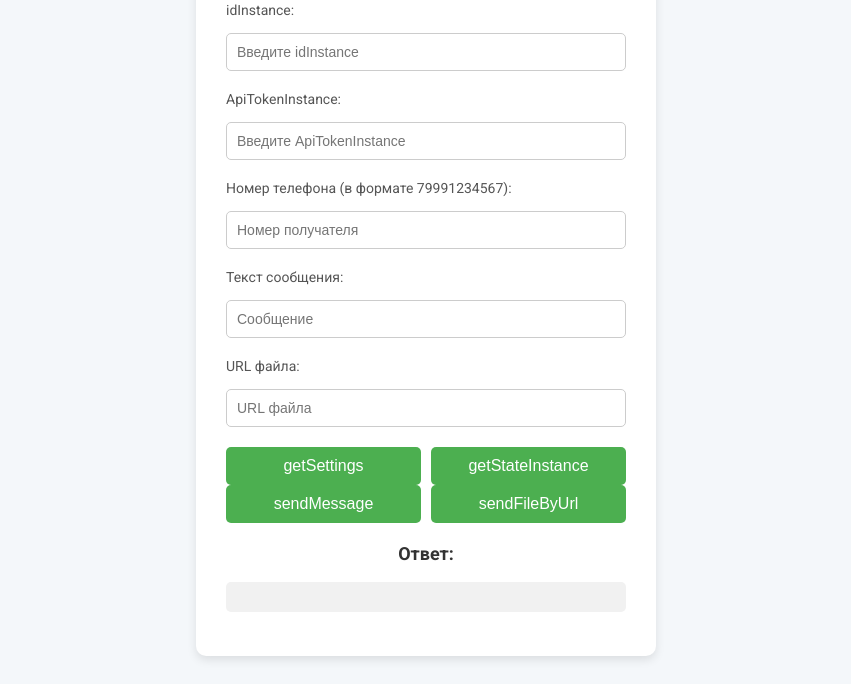
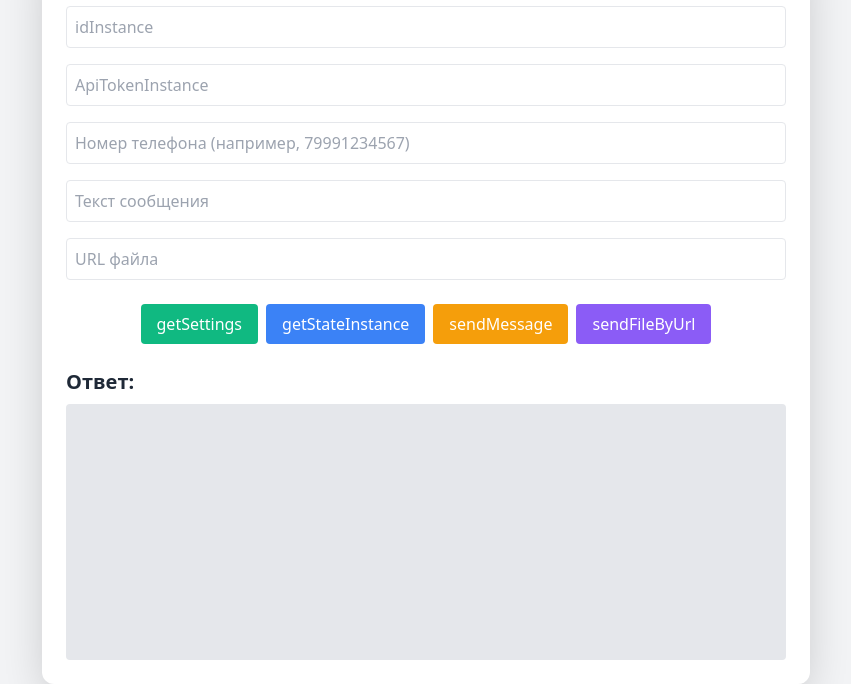
Before and after one commit to riet-create/green-api-test, a website: page index.html in a window 1280 px wide. Shown: the part 118-802 px from the top of the page, without its empty margins (214-1065 px from the left). Drawn offline with nearby package versions, Linux system fonts and the light colour scheme.

Commit message:
Обновлён дизайн и исправлены ошибки

```diff
--- a/index.html
+++ b/index.html
@@ -1,132 +1,36 @@
 <!DOCTYPE html>
 <html lang="ru">
 <head>
-    <meta charset="UTF-8">
-    <meta name="viewport" content="width=device-width, initial-scale=1.0">
-    <title>GREEN-API Тестовая страница</title>
-    <link href="https://fonts.googleapis.com/css2?family=Roboto:wght@400;500;700&display=swap" rel="stylesheet">
-    <style>
-        /* Общие стили */
-        body {
-            font-family: 'Roboto', sans-serif;
-            background-color: #f4f7fa;
-            margin: 0;
-            padding: 0;
-            display: flex;
-            justify-content: center;
-            align-items: center;
-            height: 100vh;
-        }
+  <meta charset="UTF-8" />
+  <meta name="viewport" content="width=device-width, initial-scale=1.0"/>
+  <title>GREEN-API Тестовая страница</title>
+  <link href="https://cdn.jsdelivr.net/npm/tailwindcss@2.2.19/dist/tailwind.min.css" rel="stylesheet"/>
+</head>
+<body class="bg-gray-100 text-gray-800">
+  <div class="max-w-3xl mx-auto p-6 mt-10 bg-white shadow-2xl rounded-xl">
+    <h1 class="text-3xl font-bold text-center text-green-600 mb-6">GREEN-API Тестовая страница</h1>
 
-        .container {
-            background-color: #fff;
-            padding: 30px;
-            border-radius: 10px;
-            box-shadow: 0 4px 10px rgba(0, 0, 0, 0.1);
-            width: 400px;
-            text-align: center;
-        }
-
-        h1 {
-            font-size: 24px;
-            color: #333;
-            margin-bottom: 20px;
-        }
-
-        label {
-            font-size: 14px;
-            color: #555;
-            margin-bottom: 5px;
-            display: block;
-            text-align: left;
-        }
-
-        input {
-            width: 100%;
-            padding: 10px;
-            margin: 10px 0 20px 0;
-            border: 1px solid #ccc;
-            border-radius: 5px;
-            font-size: 14px;
-            box-sizing: border-box;
-        }
-
-        button {
-            background-color: #4CAF50;
-            color: white;
-            padding: 10px 20px;
-            border: none;
-            border-radius: 5px;
-            font-size: 16px;
-            cursor: pointer;
-            width: 100%;
-            transition: background-color 0.3s ease;
-        }
-
-        button:hover {
-            background-color: #45a049;
-        }
-
-        h3 {
-            font-size: 18px;
-            margin-top: 20px;
-            color: #333;
-        }
-
-        pre {
-            text-align: left;
-            background-color: #f1f1f1;
-            padding: 15px;
-            border-radius: 5px;
-            font-size: 14px;
-            color: #333;
-            white-space: pre-wrap;
-            word-wrap: break-word;
-        }
-
-        .btn-container {
-            display: flex;
-            justify-content: space-between;
-            gap: 10px;
-        }
-
-        .btn-container button {
-            flex: 1;
-        }
-    </style>
-</head>
-<body>
-    <div class="container">
-        <h1>GREEN-API Тестовая страница</h1>
-
-        <label for="idInstance">idInstance:</label>
-        <input type="text" id="idInstance" placeholder="Введите idInstance">
-
-        <label for="apiToken">ApiTokenInstance:</label>
-        <input type="text" id="apiToken" placeholder="Введите ApiTokenInstance">
-
-        <label for="phone">Номер телефона (в формате 79991234567):</label>
-        <input type="text" id="phone" placeholder="Номер получателя">
-
-        <label for="message">Текст сообщения:</label>
-        <input type="text" id="message" placeholder="Сообщение">
-
-        <label for="fileUrl">URL файла:</label>
-        <input type="text" id="fileUrl" placeholder="URL файла">
-
-        <div class="btn-container">
-            <button id="getSettings">getSettings</button>
-            <button id="getStateInstance">getStateInstance</button>
-        </div>
-        <div class="btn-container">
-            <button id="sendMessage">sendMessage</button>
-            <button id="sendFileByUrl">sendFileByUrl</button>
-        </div>
-
-        <h3>Ответ:</h3>
-        <pre id="response"></pre>
+    <div class="grid grid-cols-1 gap-4">
+      <input id="idInstance" type="text" placeholder="idInstance" class="border p-2 rounded" />
+      <input id="apiTokenInstance" type="text" placeholder="ApiTokenInstance" class="border p-2 rounded" />
+      <input id="phoneNumber" type="text" placeholder="Номер телефона (например, 79991234567)" class="border p-2 rounded" />
+      <input id="message" type="text" placeholder="Текст сообщения" class="border p-2 rounded" />
+      <input id="fileUrl" type="text" placeholder="URL файла" class="border p-2 rounded" />
     </div>
 
-    <script src="script.js"></script>
+    <div class="flex flex-wrap gap-2 mt-6 justify-center">
+      <button onclick="getSettings()" class="bg-green-500 hover:bg-green-600 text-white px-4 py-2 rounded">getSettings</button>
+      <button onclick="getStateInstance()" class="bg-blue-500 hover:bg-blue-600 text-white px-4 py-2 rounded">getStateInstance</button>
+      <button onclick="sendMessage()" class="bg-yellow-500 hover:bg-yellow-600 text-white px-4 py-2 rounded">sendMessage</button>
+      <button onclick="sendFileByUrl()" class="bg-purple-500 hover:bg-purple-600 text-white px-4 py-2 rounded">sendFileByUrl</button>
+    </div>
+
+    <div class="mt-6">
+      <h2 class="text-xl font-semibold">Ответ:</h2>
+      <pre id="response" class="bg-gray-200 p-4 mt-2 rounded h-64 overflow-auto text-sm whitespace-pre-wrap"></pre>
+    </div>
+  </div>
+
+  <script src="script.js"></script>
 </body>
 </html>
--- a/script.js
+++ b/script.js
@@ -1,18 +1,56 @@
+async function fetchGreenAPI(method, body = null) {
+  const id = document.getElementById("idInstance").value.trim();
+  const token = document.getElementById("apiTokenInstance").value.trim();
+  const url = `https://api.green-api.com/waInstance${id}/${method}/${token}`;
+
+  try {
+    const response = await fetch(url, {
+      method: body ? "POST" : "GET",
+      headers: { "Content-Type": "application/json" },
+      body: body ? JSON.stringify(body) : null,
+    });
+
+    const result = await response.json();
+    document.getElementById("response").textContent = JSON.stringify(result, null, 2);
+  } catch (error) {
+    document.getElementById("response").textContent = `Ошибка: ${error.message}`;
+  }
+}
+
 function getSettings() {
-    const idInstance = document.getElementById("idInstance").value.trim();
-    const apiToken = document.getElementById("apiToken").value.trim();
+  fetchGreenAPI("getSettings");
+}
 
-    fetch(`https://api.green-api.com/waInstance${idInstance}/getSettings/${apiToken}`)
-        .then(response => {
-            if (!response.ok) {
-                throw new Error(`HTTP error! status: ${response.status}`);
-            }
-            return response.json();
-        })
-        .then(data => {
-            document.getElementById("response").textContent = JSON.stringify(data, null, 2);
-        })
-        .catch(error => {
-            document.getElementById("response").textContent = "Ошибка: " + error.message;
-        });
+function getStateInstance() {
+  fetchGreenAPI("getStateInstance");
 }
+
+function sendMessage() {
+  const phone = document.getElementById("phoneNumber").value.trim();
+  const message = document.getElementById("message").value.trim();
+  if (!phone || !message) {
+    alert("Введите номер и сообщение!");
+    return;
+  }
+
+  fetchGreenAPI("sendMessage", {
+    chatId: `${phone}@c.us`,
+    message: message,
+  });
+}
+
+function sendFileByUrl() {
+  const phone = document.getElementById("phoneNumber").value.trim();
+  const fileUrl = document.getElementById("fileUrl").value.trim();
+  if (!phone || !fileUrl) {
+    alert("Введите номер и URL файла!");
+    return;
+  }
+
+  fetchGreenAPI("sendFileByUrl", {
+    chatId: `${phone}@c.us`,
+    urlFile: fileUrl,
+    fileName: fileUrl.split("/").pop(),
+    caption: "Файл от GREEN-API",
+  });
+}
```
